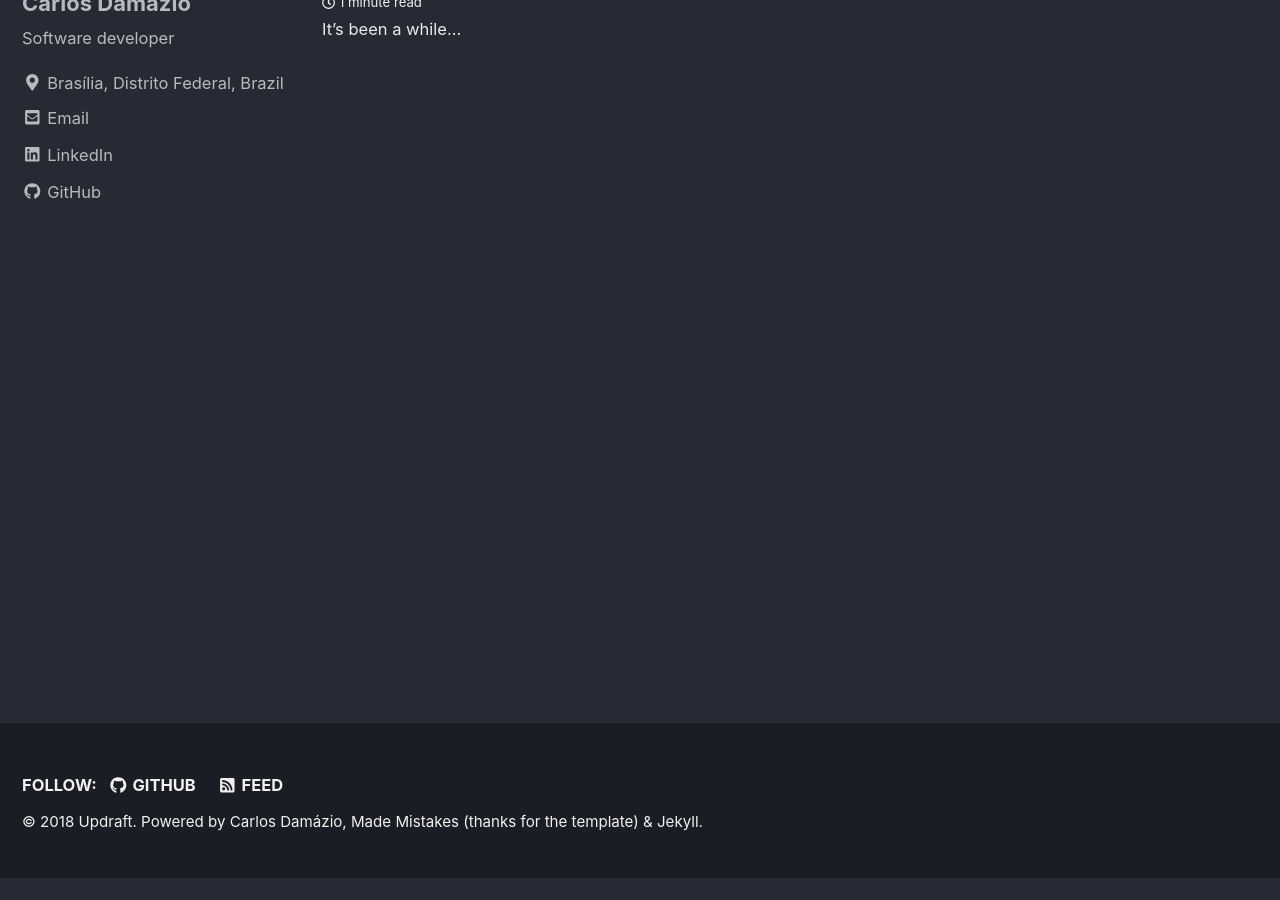
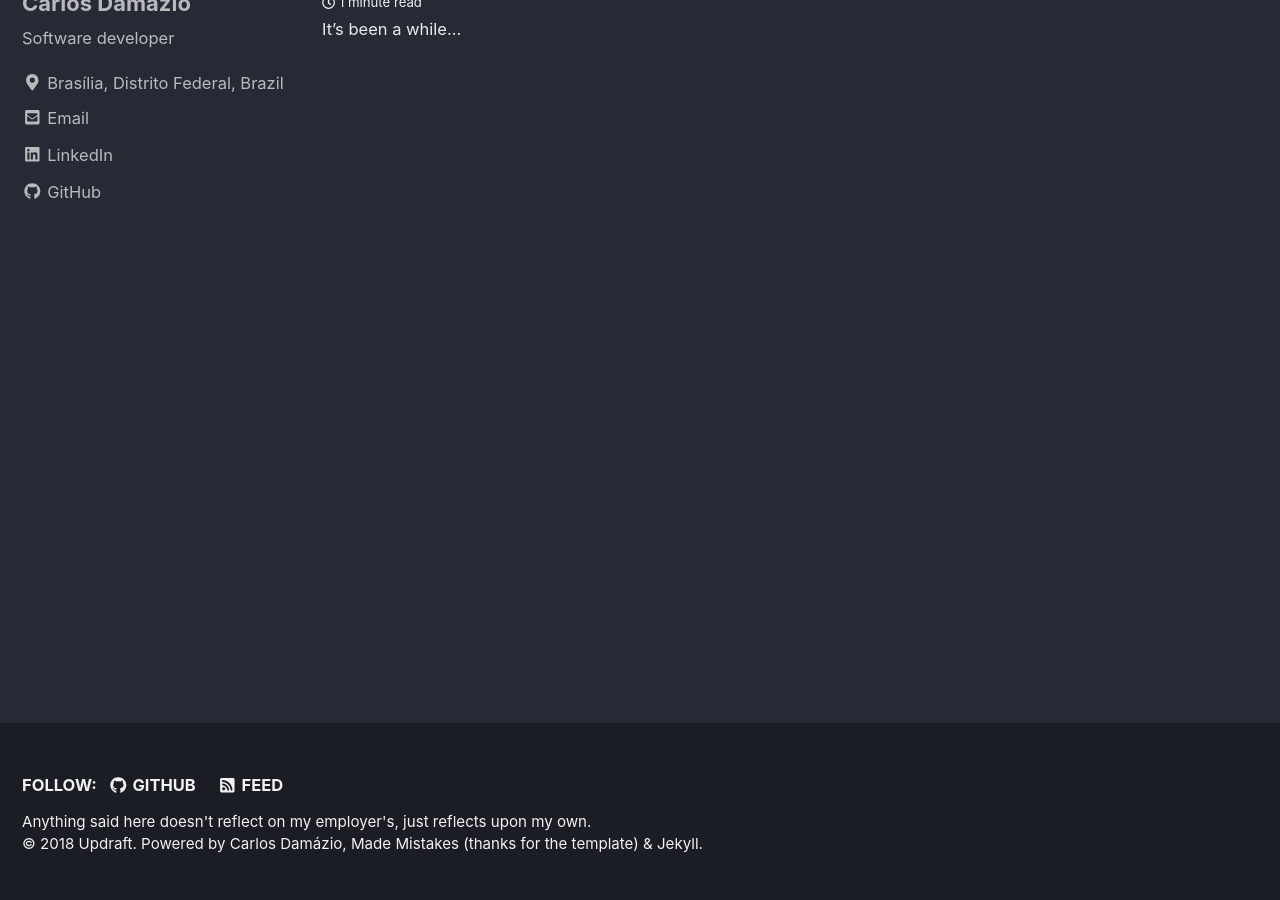
Before and after one commit to carlosdamazio/carlosdamazio.github.io, a Jekyll site: the page built from index.html, in a window 1280 px wide and 900 px high, scrolled down 275 px. Built offline with Jekyll 4.4.1, drawn with Linux system fonts in a browser that asks for light colours; nearby versions of some CDN libraries; the list of posts is cut into pages by our own code; before the commit the page ends 1153 px from its top, so only the background shows below that.

Commit message:
footer changed

```diff
--- a/_includes/footer.html
+++ b/_includes/footer.html
@@ -22,4 +22,5 @@
   </ul>
 </div>
 
+<div class="page__footer-copyright">Anything said here doesn't reflect on my employer's, just reflects upon my own.</div>
 <div class="page__footer-copyright">&copy; {{ site.time | date: '%Y' }} {{ site.name | default: site.title }}. {{ site.data.ui-text[site.locale].powered_by | default: "Powered by" }} <a href="https://github.com/carlosdamazio" rel="nofollow">Carlos Damázio</a>, <a href="https://mademistakes.com/" rel="nofollow">Made Mistakes (thanks for the template)</a> &amp; Jekyll.</div>
```
